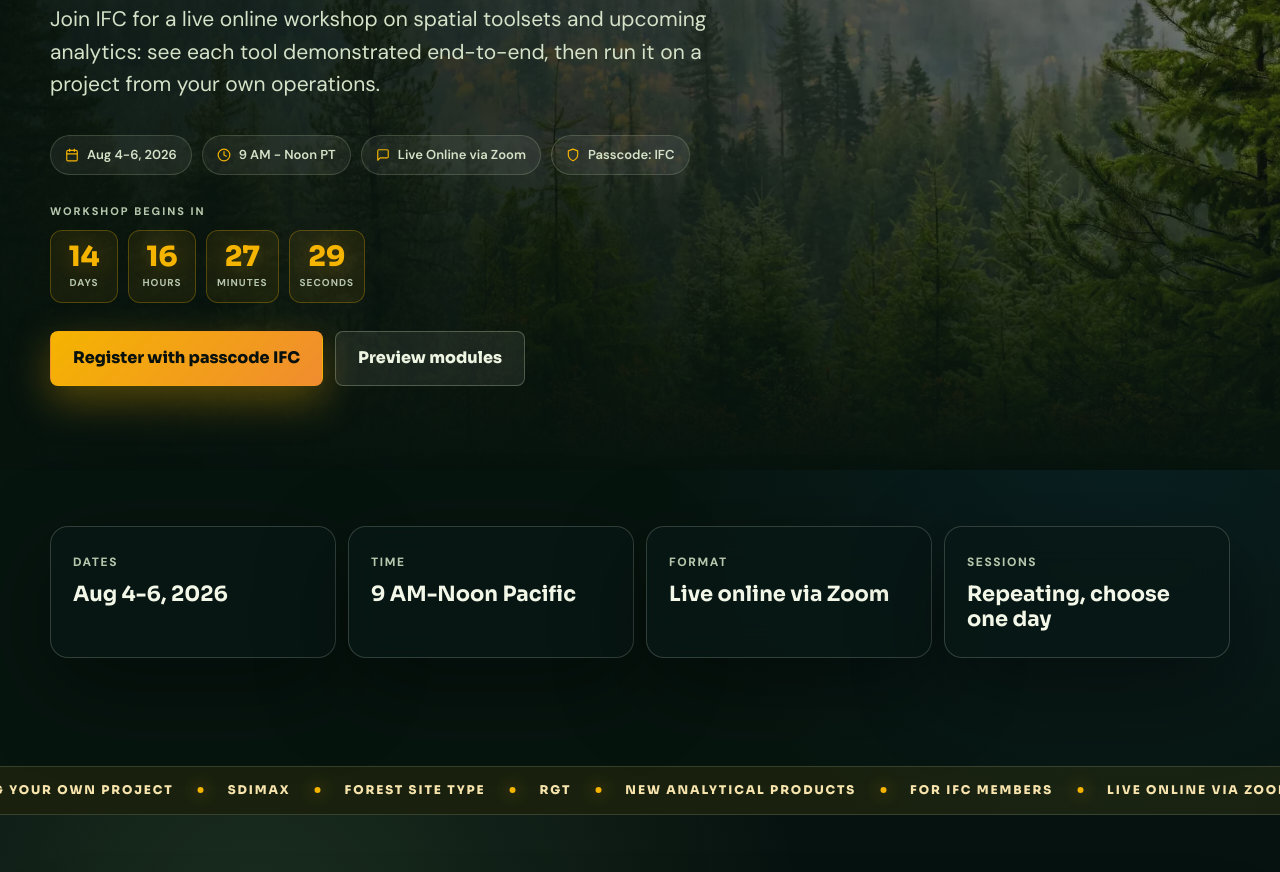
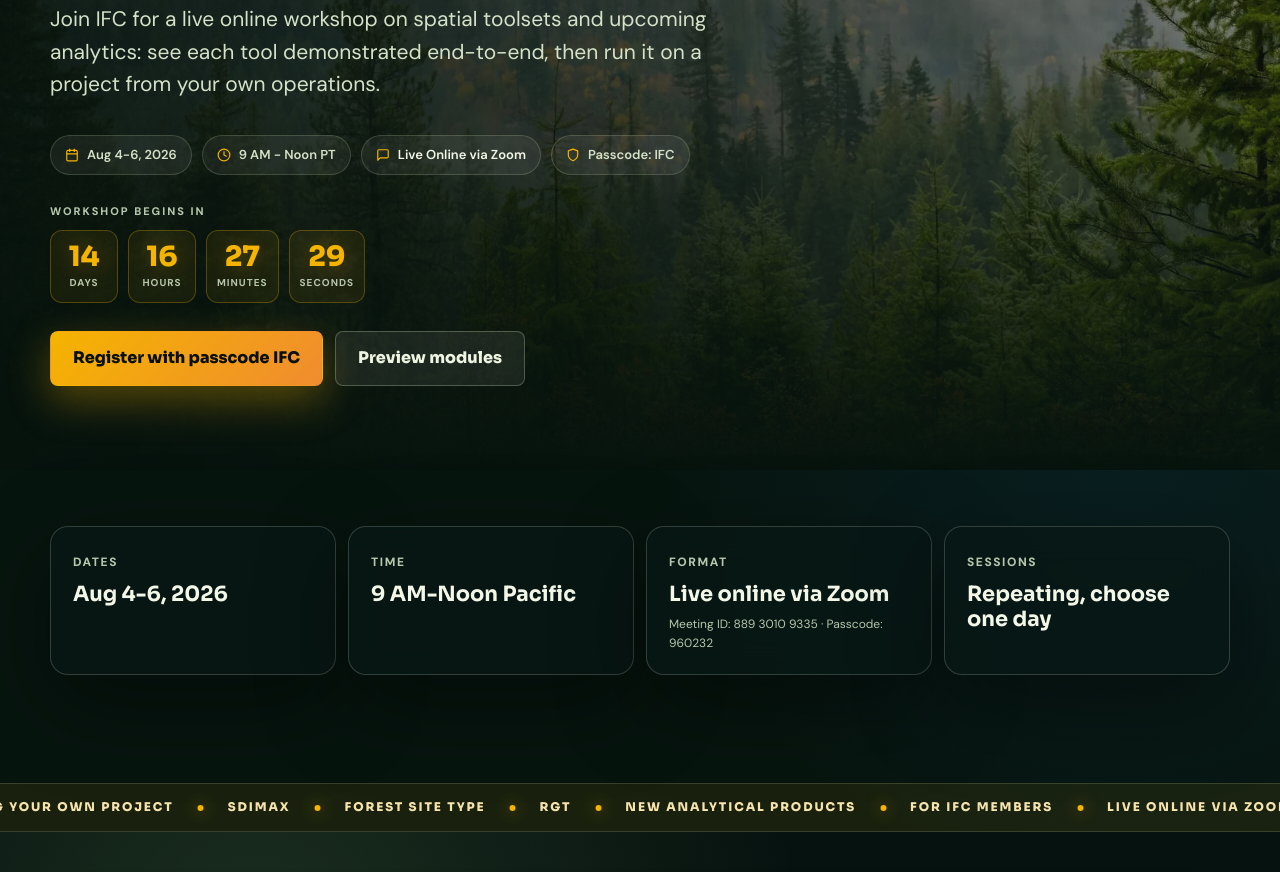
Before and after one commit to IFC-UIDAHO/Workshop2026, a plain HTML site: page index.html in a window 1280 px wide. Shown: the part 488-1360 px from the top of the page. Drawn offline with Linux system fonts and the light colour scheme.

Commit message:
Link Zoom meeting from hero pill and Format fact card

```diff
--- a/index.html
+++ b/index.html
@@ -367,6 +367,15 @@
       font-family: Sora, sans-serif;
       font-size: 21px;
       line-height: 1.2;
+    }
+    a.fact, a.pill { text-decoration: none; color: inherit; cursor: pointer; }
+    a.fact { display: block; }
+    .fact-note {
+      display: block;
+      margin-top: 8px;
+      font-style: normal;
+      font-size: 12px;
+      color: var(--muted);
     }
 
     .ticker {
@@ -1080,10 +1089,10 @@
             <svg viewBox="0 0 24 24" fill="none" stroke="currentColor" stroke-width="2" stroke-linecap="round" stroke-linejoin="round"><circle cx="12" cy="12" r="10"></circle><polyline points="12 6 12 12 16 14"></polyline></svg>
             9 AM - Noon PT
           </div>
-          <div class="pill">
+          <a class="pill" href="https://uidaho.zoom.us/j/88930109335" target="_blank" rel="noopener" title="Join Zoom Meeting - ID: 889 3010 9335, Passcode: 960232">
             <svg viewBox="0 0 24 24" fill="none" stroke="currentColor" stroke-width="2" stroke-linecap="round" stroke-linejoin="round"><path d="M21 15a2 2 0 0 1-2 2H7l-4 4V5a2 2 0 0 1 2-2h14a2 2 0 0 1 2 2z"></path></svg>
             Live Online via Zoom
-          </div>
+          </a>
           <div class="pill">
             <svg viewBox="0 0 24 24" fill="none" stroke="currentColor" stroke-width="2" stroke-linecap="round" stroke-linejoin="round"><path d="M12 22s8-4 8-10V5l-8-3-8 3v7c0 6 8 10 8 10z"></path></svg>
             Passcode: IFC
@@ -1112,7 +1121,7 @@
       <div class="shell fact-grid">
         <div class="fact" data-reveal><span>Dates</span><strong>Aug 4-6, 2026</strong></div>
         <div class="fact" data-reveal><span>Time</span><strong>9 AM-Noon Pacific</strong></div>
-        <div class="fact" data-reveal><span>Format</span><strong>Live online via Zoom</strong></div>
+        <a class="fact" data-reveal href="https://uidaho.zoom.us/j/88930109335" target="_blank" rel="noopener" title="Join Zoom Meeting - ID: 889 3010 9335, Passcode: 960232"><span>Format</span><strong>Live online via Zoom</strong><em class="fact-note">Meeting ID: 889 3010 9335 &middot; Passcode: 960232</em></a>
         <div class="fact" data-reveal><span>Sessions</span><strong>Repeating, choose one day</strong></div>
       </div>
     </section>
```
